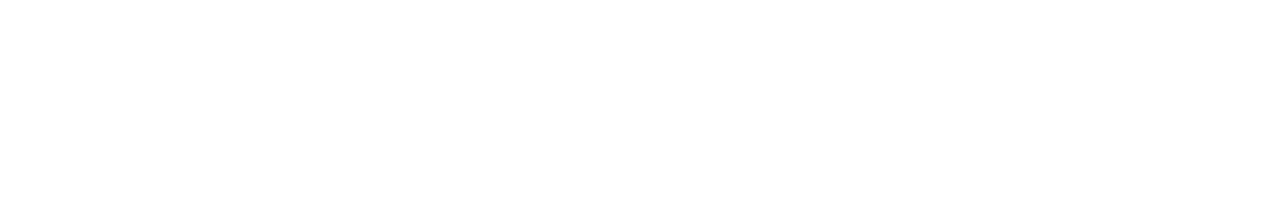
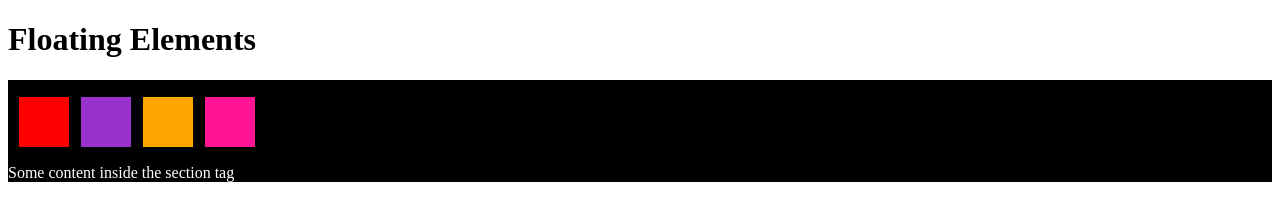
Before and after one commit to HemantDutta/Coursera_Course, a plain HTML site: page floating_css.html in a window 1280 px wide. Drawn offline with Linux system fonts and the light colour scheme.

Commit message:
some changes to floating_css

```diff
--- a/floating_css.html
+++ b/floating_css.html
@@ -2,9 +2,54 @@
 <html lang="en">
 <head>
     <meta charset="UTF-8">
-    <title>Title</title>
+    <title>Floating CSS</title>
+    <style>
+        div {
+            background-color: black;
+            color: white;
+        }
+
+        p {
+            width: 50px;
+            height: 50px;
+            border: 1px solid black;
+            float: left; /* Right now, everything inside the div will float left, but we don't want the text inside the section tag to float left, so to continue the normal document flow, we will use the clear property on the section tag*/
+            margin-left: 10px;
+        }
+
+        #p1 {
+            background-color: red;
+        }
+
+        #p2 {
+            background-color: darkorchid;
+
+        }
+
+        #p3 {
+            background-color: orange;
+        }
+
+        #p4 {
+            background-color: deeppink;
+        }
+
+        section {
+            clear: left;
+        }
+    </style>
 </head>
 <body>
+    <h1>Floating Elements</h1>
 
+    <div>
+        <p id="p1"></p>
+        <p id="p2"></p>
+        <p id="p3"></p>
+        <p id="p4"></p>
+        <section>
+            Some content inside the section tag
+        </section>
+    </div>
 </body>
 </html>
```
